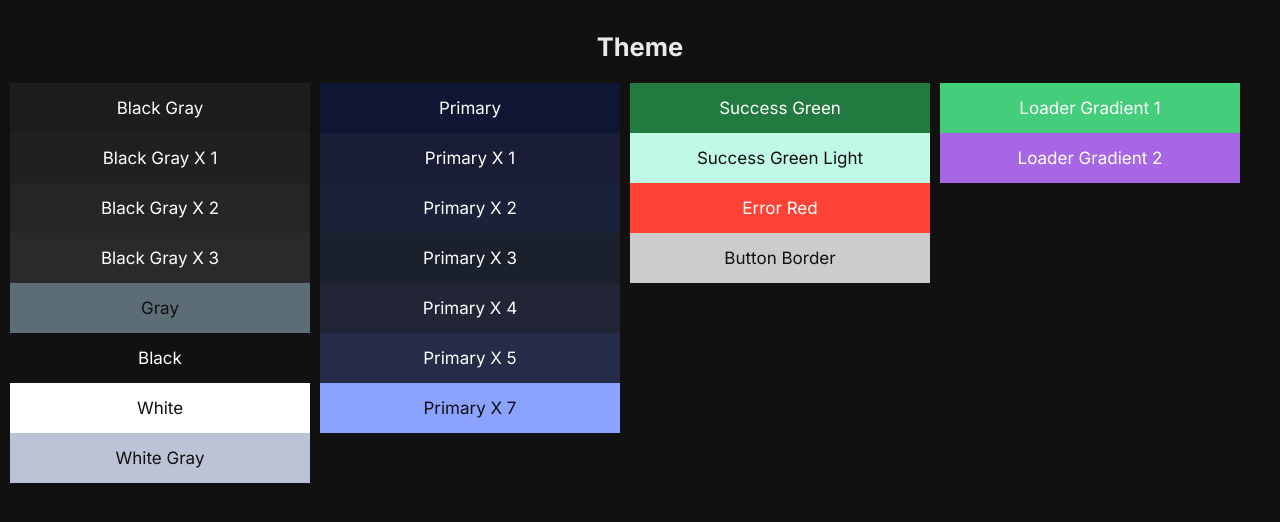
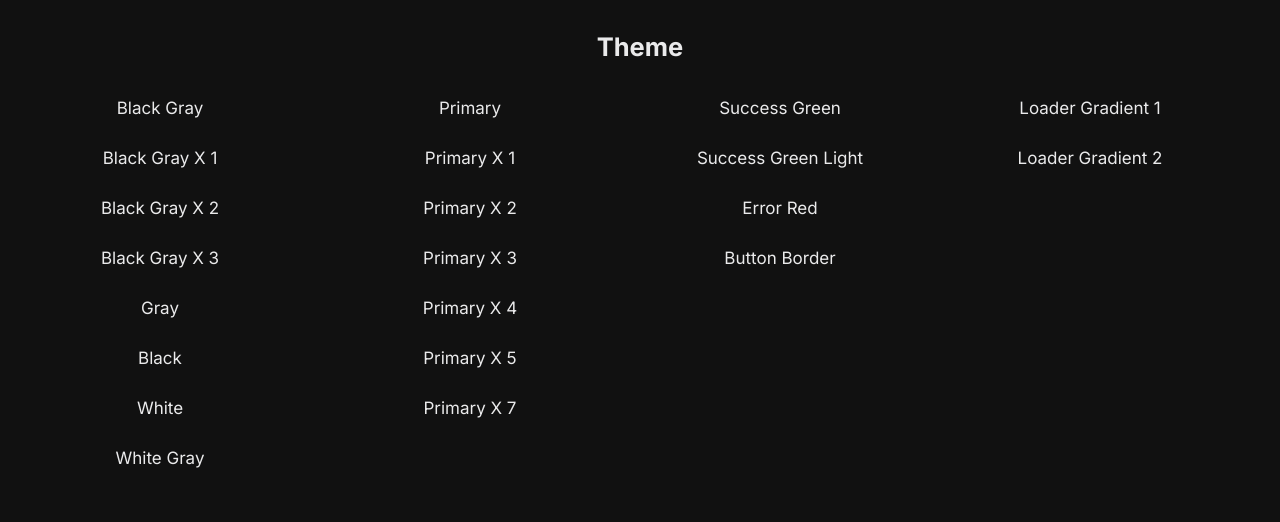
Before and after one commit to redis-developer/redis-playground-ui, a Next.js app: page /theme in a window 1280 px wide. Shown: the top 522 px of the page. Built offline with nearby package versions, Linux system fonts and the light colour scheme.

Commit message:
added all redis core color variables from figma

```diff
--- /dev/null
+++ b/src/app/common/css/redis-core.scss
@@ -0,0 +1,127 @@
+/*Redis Core Colors*/
+:root {
+  /* Hyper Scale */
+  --hyper-base: #ff4438;
+  --hyper-01: #fff3f2;
+  --hyper-02: #ffdad8;
+  --hyper-03: #ffaca7;
+  --hyper-04: #fd736a;
+  /* Same as base */
+  --hyper-05: #ff4438;
+  /* Deep Hyper */
+  --hyper-06: #eb352a;
+  --hyper-07: #e4291e;
+  --hyper-08: #d1281e;
+  --hyper-09: #8a221c;
+
+  /* Red Scale */
+  --red-100: #feedee;
+  --red-200: #e9e9e9;
+  --red-300: #fcb7bc;
+  --red-400: #f74b57;
+  --red-500: #ad353d;
+  --red-600: #631e23;
+  --red-700: #310f11;
+
+  --white-base: #ffffff;
+
+  /* Grayscale */
+  --gray-01: #f8f8f8;
+  --gray-02: #e6e6e6;
+  --gray-03: #d1d3d4;
+  --gray-04: #bcbec0;
+  --gray-05: #a7a9ac;
+  --gray-06: #939598;
+  --gray-07: #6d6e71;
+  --gray-08: #58595b;
+  --gray-09: #414042;
+
+  /* Black Scale */
+  --black-00: #2c2c2c;
+  --black-01: #282828;
+  --black-02: #000000;
+
+  /* Dusk Base and Extended */
+  --dusk-base: #163341;
+  --dusk-01: #f3f3f3;
+  --dusk-02: #e9e9e9;
+  --dusk-03: #d9d9d9;
+  --dusk-04: #b9c2c6;
+  --dusk-05: #8a99a0;
+  --dusk-06: #5c707a;
+  --dusk-07: #2d4754;
+  --dusk-08: #163341;
+  --midnight-base: #091a23;
+
+  /* Purple Base and Extended */
+  --purple-base: #c795e3;
+  --purple-01: #f9f4fc;
+  --purple-02: #f1e5fa;
+  --purple-03: #e3caf1;
+  --purple-04: #c795e3;
+  --purple-05: #b76be2;
+  --purple-06: #9c42ce;
+  --purple-07: #8f2ec4;
+  --purple-08: #7c1ab3;
+  --purple-09: #592479;
+
+  /* Purple Scale */
+  --purple-100: #f1edfc;
+  --purple-200: #c8b5f2;
+  --purple-300: #9e7ee8;
+  --purple-400: #7547de;
+  --purple-500: #52329b;
+  --purple-600: #2f1c59;
+  --purple-700: #170e2c;
+
+  /* Yellow Base and Extended */
+  --yellow-base: #ebff38;
+  --yellow-01: #fefff5;
+  --yellow-02: #fcffe1;
+  --yellow-03: #f7ffaf;
+  --yellow-04: #f3ff88;
+  --yellow-05: #ebff38;
+  --yellow-06: #d0f41d;
+  --yellow-07: #bfe112;
+  --yellow-08: #a9ca03;
+  --yellow-09: #8caa00;
+
+  /* Sky Blue Base and Extended */
+  --sky-blue-base: #3dd6f5;
+  --sky-blue-01: #f2fbff;
+  --sky-blue-02: #bfedff;
+  --sky-blue-03: #80dbff;
+  --sky-blue-04: #5ed1ff;
+  --sky-blue-05: #33c2fb;
+  --sky-blue-06: #25b5ee;
+  --sky-blue-07: #0f9fd9;
+  --sky-blue-08: #0e8ec0;
+  --sky-blue-09: #0477a5;
+
+  /* Teal Scale */
+  --teal-100: #edfbfc;
+  --teal-200: #b9f0f3;
+  --teal-300: #83e5e8; //#FFACA7
+  --teal-400: #84e5e9;
+  --teal-500: #37999d;
+  --teal-600: #20575a;
+  --teal-700: #102c2d;
+
+  /* Green Scale */
+  --green-100: #eff9f5;
+  --green-200: #fcffe1;
+  --green-300: #bde8d7;
+  --green-400: #5bc69b;
+  --green-500: #3a8365;
+  --green-600: #244f3e;
+  --green-700: #12281f;
+
+  /* Orange Scale */
+  --orange-100: #fff7ea;
+  --orange-200: #ffdfaa;
+  --orange-300: #ffc76b;
+  --orange-400: #ffaf2b;
+  --orange-500: #b37a1e;
+  --orange-600: #664611;
+  --orange-700: #332309;
+}
--- a/src/app/common/css/theme-redis.scss
+++ b/src/app/common/css/theme-redis.scss
@@ -1,131 +1,78 @@
 .theme-redis {
-  /* Core color palette */
-  --color-brand-primary: #e4291e;
-  --color-brand-hover: #8a221c;
-  --color-brand-active: #d1281e;
+  /*Component colors*/
+  --comp-code-mirror-bg-clr: var(--white-base);
+  --comp-code-mirror-gutter-bg-clr: var(--white-base);
+  --comp-code-mirror-gutter-txt-clr: var(--gray-05);
+  --comp-code-mirror-disabled-bg-clr: var(--white-base);
+  --comp-code-mirror-border-clr: var(--gray-02);
+  --comp-code-mirror-active-line-bg-clr: var(--gray-02);
+  --comp-code-mirror-active-gutter-txt-clr: var(--gray-07);
 
-  /* Neutral colors */
-  --color-black-base: #111111;
-  --color-black-gray-base: #1d1d1d;
-  --color-black-gray-100: #202020;
-  --color-black-gray-200: #252525;
-  --color-black-gray-300: #2a2a2a;
-  --color-black-gray-400: #333333;
-  --color-gray-02: #e6e6e6;
-  --color-gray-03: #d1d3d4;
-  --color-gray-06: #939598;
-  --color-gray-07: #6d6e71;
+  --comp-icon-button-bg-clr: var(--white-base);
+  --comp-icon-button-txt-clr: var(--hyper-07);
+  --comp-icon-button-icon-clr: var(--hyper-07);
+  --comp-icon-button-border-clr: var(--hyper-07);
+  --comp-icon-success-button-bg-clr: var(--hyper-07);
+  --comp-icon-success-button-txt-clr: var(--white-base);
+  --comp-icon-success-button-icon-clr: var(--white-base);
+  --comp-icon-success-button-border-clr: var(--white-base);
+  --comp-icon-button-hover-bg-clr: var(--hyper-09);
+  --comp-icon-button-active-bg-clr: var(--hyper-08);
 
-  --color-white-base: #ffffff;
-  --color-white-gray: #bdc3d7;
-  --color-gray-base: #5c6d75;
-  --color-slate-dark: #2d4754;
+  --comp-loader-bg-clr: var(--dusk-06);
+  --comp-loader-gradient1: var(--green-400);
+  --comp-loader-gradient2: var(--purple-06);
 
-  /* Semantic colors */
-  --color-success: #237a40;
-  --color-success-light: #c0fae6;
-  --color-error: #fe4336;
+  --comp-modal-popup-bg-clr: var(--dusk-01);
+  --comp-modal-popup-txt-clr: var(--dusk-04);
+  --comp-modal-popup-close-txt-clr: var(--dusk-06);
 
-  /* UI Element colors */
-  --color-border-base: #e6e6e6; /*d9d9d9*/
-  --color-shadow-base: #d1d3d4;
-  --color-resize-handle: #bcbec0;
+  --comp-tooltip-bg-clr: var(--dusk-07);
+  --comp-tooltip-txt-clr: var(--white-base);
 
-  /* Button colors */
-  --color-btn-border: #ccc;
-  --color-btn-default: var(--color-brand-primary);
-  --color-btn-hover: var(--color-brand-hover);
-  --color-btn-active: var(--color-brand-active);
+  --pg-main-header-bg-clr: var(--white-base);
+  --pg-main-header-txt-clr: var(--midnight-base);
+  --pg-main-header-box-shadow-clr: var(--gray-03);
 
-  /* Primary theme colors */
-  --color-primary: var(--color-white-base);
-  --color-primary-txt: #091a23;
-  --color-primary-light1: #f8f8f8;
-  --color-primary-light2: #e6e6e6;
-  --color-primary-light3: var(--color-shadow-base);
-  --color-primary-light4: #a7a9ac;
-  --color-primary-light5: #f4f6f7;
-  --color-primary-light7: var(--color-gray-base);
+  --pg-card-header-bg-clr: var(--white-base);
+  --pg-card-header-txt-clr: var(--midnight-base);
+  --pg-card-header-title-txt-clr: var(--dusk-07);
+  --pg-card-header-icon-clr: var(--dusk-07);
+  --pg-card-footer-bg-clr: var(--white-base);
+  --pg-card-footer-txt-clr: var(--dusk-07);
+  --pg-card-footer-border-clr: var(--gray-02);
 
-  /* Loader colors */
-  --color-loader-gradient1: #44ce7b;
-  --color-loader-gradient2: #a767e5;
+  --pg-result-table-border-clr: var(--gray-02);
+  --pg-result-table-header-border-clr: var(--gray-03);
+  --pg-result-table-header-bg-clr: var(--gray-02);
+  --pg-result-table-row-bg-hover-clr: var(--gray-03);
+  // --pg-result-bg-clr: var(--some-color);
+  // --pg-result-table-header-txt-clr: var(--some-color);
+  // --pg-result-table-row-bg-even-clr: var(--some-color);
+  // --pg-result-table-row-bg-odd-clr: var(--some-color);
+  // --pg-result-table-row-txt-clr: var(--some-color);
 
-  /*Component colors*/
-  --comp-code-mirror-bg-clr: var(--color-primary);
-  --comp-code-mirror-gutter-bg-clr: var(--color-primary);
-  --comp-code-mirror-gutter-txt-clr: var(--color-primary-light4);
-  --comp-code-mirror-disabled-bg-clr: var(--color-primary);
-  --comp-code-mirror-border-clr: var(--color-border-base);
-  --comp-code-mirror-active-line-bg-clr: var(--color-primary-light2);
-  --comp-code-mirror-active-gutter-txt-clr: var(--color-gray-07);
+  --pg-result-error-txt-clr: var(--hyper-05);
 
-  --comp-icon-button-bg-clr: var(--color-primary);
-  --comp-icon-button-txt-clr: var(--color-btn-default);
-  --comp-icon-button-icon-clr: var(--color-btn-default);
-  --comp-icon-button-border-clr: var(--color-btn-default);
-  --comp-icon-success-button-bg-clr: var(--color-btn-default);
-  --comp-icon-success-button-txt-clr: var(--color-primary);
-  --comp-icon-success-button-icon-clr: var(--color-primary);
-  --comp-icon-success-button-border-clr: var(--color-primary);
-  --comp-icon-button-hover-bg-clr: var(--color-btn-hover);
-  --comp-icon-button-active-bg-clr: var(--color-btn-active);
+  --pg-card-panel-resize-handle-bg-clr: var(--gray-04);
+  --pg-card-panel-box-shadow-clr: var(--gray-03);
 
-  --comp-loader-bg-clr: var(--color-primary-light7);
-  --comp-loader-gradient1: var(--color-loader-gradient1);
-  --comp-loader-gradient2: var(--color-loader-gradient2);
+  --pg-query-template-bg-clr: var(--gray-02);
+  --pg-query-template-txt-clr: var(--midnight-base);
+  --pg-query-template-item-bg-clr: var(--white-base);
+  --pg-query-template-item-txt-clr: var(--midnight-base);
+  --pg-query-template-item-border-clr: var(--gray-03);
+  --pg-query-template-item-hover-border-clr: var(--gray-05);
 
-  --comp-modal-popup-bg-clr: var(--color-primary-light5);
-  --comp-modal-popup-txt-clr: var(--color-white-gray);
-  --comp-modal-popup-close-txt-clr: var(--color-primary-light7);
+  --pg-sidebar-bg-clr: var(--white-base);
+  --pg-sidebar-txt-clr: var(--midnight-base);
+  --pg-sidebar-header-txt-clr: var(--midnight-base);
+  --pg-sidebar-shadow-clr: var(--gray-03);
+  --pg-sidebar-item-hover-bg-clr: var(--gray-03);
+  --pg-sidebar-item-active-bg-clr: var(--gray-02);
 
-  --comp-tooltip-bg-clr: var(--color-slate-dark);
-  --comp-tooltip-txt-clr: var(--color-white-base);
+  --pg-walkthrough-txt-clr: var(--midnight-base);
 
-  --pg-main-header-bg-clr: var(--color-primary);
-  --pg-main-header-txt-clr: var(--color-primary-txt);
-  --pg-main-header-box-shadow-clr: var(--color-shadow-base);
-
-  --pg-card-header-bg-clr: var(--color-primary);
-  --pg-card-header-txt-clr: var(--color-primary-txt);
-  --pg-card-header-title-txt-clr: var(--color-slate-dark);
-  --pg-card-header-icon-clr: var(--color-slate-dark);
-  --pg-card-footer-bg-clr: var(--color-primary);
-  --pg-card-footer-txt-clr: var(--color-slate-dark);
-  --pg-card-footer-border-clr: var(--color-border-base);
-
-  // --pg-result-bg-clr: var(--color-border-base);
-  --pg-result-table-border-clr: var(--color-gray-02);
-  --pg-result-table-header-border-clr: var(--color-gray-03);
-  --pg-result-table-header-bg-clr: var(--color-gray-02);
-  // --pg-result-table-header-txt-clr: var(--color-primary-txt);
-  // --pg-result-table-row-bg-even-clr: var(--color-primary-light1);
-  // --pg-result-table-row-bg-odd-clr: var(--color-white-base);
-  --pg-result-table-row-bg-hover-clr: var(--color-gray-03);
-  // --pg-result-table-row-txt-clr: var(--color-primary-txt);
-
-  --pg-result-error-txt-clr: var(--color-error-red);
-
-  --pg-card-panel-resize-handle-bg-clr: var(--color-resize-handle);
-  --pg-card-panel-box-shadow-clr: var(--color-shadow-base);
-
-  --pg-query-template-bg-clr: var(--color-primary-light2);
-  --pg-query-template-txt-clr: var(--color-primary-txt);
-  --pg-query-template-item-bg-clr: var(--color-primary);
-  --pg-query-template-item-txt-clr: var(--color-primary-txt);
-  --pg-query-template-item-border-clr: var(--color-primary-light3);
-  --pg-query-template-item-hover-border-clr: var(--color-primary-light4);
-
-  --pg-sidebar-bg-clr: var(--color-primary);
-  --pg-sidebar-txt-clr: var(--color-primary-txt);
-  --pg-sidebar-header-txt-clr: var(--color-primary-txt);
-  --pg-sidebar-shadow-clr: var(--color-shadow-base);
-  --pg-sidebar-border-clr: var(--color-border-base);
-  --pg-sidebar-item-hover-bg-clr: var(--color-primary-light3);
-  --pg-sidebar-item-active-bg-clr: var(--color-primary-light2);
-
-  --pg-walkthrough-txt-clr: var(--color-primary-txt);
-
-  --pg-container-bg-clr: var(--color-primary);
-  --pg-container-txt-clr: var(--color-primary-txt);
+  --pg-container-bg-clr: var(--white-base);
+  --pg-container-txt-clr: var(--midnight-base);
 }
--- a/src/app/common/css/theme.scss
+++ /dev/null
@@ -1,88 +0,0 @@
-.theme-custom-component {
-  /* Base colors */
-  --color-black: #111111;
-  --color-black-gray: #1d1d1d;
-  --color-black-gray-light1: #202020;
-  --color-black-gray-light2: #252525;
-  --color-black-gray-light3: #2a2a2a;
-  --color-black-gray-light4: #333333;
-  --color-gray: #5c6d75;
-  --color-white: #ffffff;
-  --color-white-gray: #bdc3d7;
-
-  --color-success-green: #237a40;
-  --color-success-green-light: #c0fae6;
-  --color-error-red: #fe4336;
-  --color-btn-border: #ccc;
-
-  --color-primary: #0e1633;
-  --color-primary-light1: #181d35;
-  --color-primary-light2: #1a2139;
-  --color-primary-light3: #1a202c;
-  --color-primary-light4: #212536;
-  --color-primary-light5: #242c47;
-  --color-primary-light7: #8ba2ff;
-
-  --color-loader-gradient1: #44ce7b;
-  --color-loader-gradient2: #a767e5;
-
-  /*Component colors*/
-  --comp-code-mirror-bg-clr: var(--color-black);
-  --comp-code-mirror-gutter-bg-clr: var(--color-black-gray-light1);
-  --comp-code-mirror-disabled-bg-clr: var(--color-black-gray);
-
-  --comp-icon-button-bg-clr: var(--color-primary-light7);
-  --comp-icon-button-txt-clr: var(--color-black);
-  --comp-icon-button-icon-clr: var(--color-black);
-  --comp-icon-button-border-clr: var(--color-btn-border);
-  --comp-icon-success-button-bg-clr: var(--color-success-green);
-  --comp-icon-success-button-txt-clr: var(--color-white);
-  --comp-icon-success-button-icon-clr: var(--color-success-green-light);
-  --comp-icon-success-button-border-clr: var(--color-btn-border);
-
-  --comp-loader-bg-clr: var(--color-primary-light7);
-  --comp-loader-gradient1: var(--color-loader-gradient1);
-  --comp-loader-gradient2: var(--color-loader-gradient2);
-
-  --comp-modal-popup-bg-clr: var(--color-primary);
-  --comp-modal-popup-txt-clr: var(--color-white-gray);
-
-  --comp-tooltip-bg-clr: var(--color-white-gray);
-  --comp-tooltip-txt-clr: var(--color-primary-light4);
-
-  --pg-main-header-bg-clr: var(--color-primary);
-  --pg-main-header-txt-clr: var(--color-white-gray);
-
-  --pg-card-header-bg-clr: var(--color-primary-light4);
-  --pg-card-header-txt-clr: var(--color-white-gray);
-  --pg-card-footer-bg-clr: var(--color-primary-light4);
-  --pg-card-footer-txt-clr: var(--color-white-gray);
-
-  --pg-result-bg-clr: var(--color-black-gray);
-  --pg-result-table-border-clr: var(--color-black-gray-light4);
-  --pg-result-table-header-bg-clr: var(--color-primary-light3);
-  --pg-result-table-header-txt-clr: var(--color-white-gray);
-  --pg-result-table-row-bg-even-clr: var(--color-black-gray-light2);
-  --pg-result-table-row-bg-odd-clr: var(--color-black-gray);
-  --pg-result-table-row-bg-hover-clr: var(--color-black-gray-light3);
-  --pg-result-table-row-txt-clr: var(--color-white);
-
-  --pg-result-error-txt-clr: var(--color-error-red);
-
-  --pg-card-panel-resize-handle-bg-clr: var(--color-gray);
-
-  --pg-query-template-bg-clr: var(--color-primary-light5);
-  --pg-query-template-txt-clr: var(--color-white-gray);
-  --pg-query-template-label-bg-clr: var(--color-primary-light1);
-  --pg-query-template-description-bg-clr: var(--color-primary);
-  --pg-query-template-description-txt-clr: var(--color-white);
-
-  --pg-sidebar-bg-clr: var(--color-primary-light2);
-  --pg-sidebar-txt-clr: var(--color-white-gray);
-  --pg-sidebar-header-txt-clr: var(--color-primary-light7);
-
-  --pg-walkthrough-spotlight-bg-clr: var(--color-btn-border);
-  --pg-walkthrough-txt-clr: var(--color-black);
-  --pg-walkthrough-btn-bg-clr: var(--color-primary);
-  --pg-walkthrough-btn-txt-clr: var(--color-white);
-}
--- a/src/app/layout.tsx
+++ b/src/app/layout.tsx
@@ -6,7 +6,7 @@ import { ToastContainer } from 'react-toastify';
 
 import './common/css/typography.scss';
 import './common/css/variables.scss';
-import './common/css/theme.scss';
+import './common/css/redis-core.scss';
 import './common/css/theme-redis.scss';
 import './common/css/anime.scss';
 
--- a/src/app/page-components/PgSidebar/index.scss
+++ b/src/app/page-components/PgSidebar/index.scss
@@ -6,7 +6,6 @@
   padding: var(--space-24) 0 var(--space-16) 0;
   background-color: var(--pg-sidebar-bg-clr);
   color: var(--pg-sidebar-txt-clr);
-  // border-top: 1px solid var(--pg-sidebar-border-clr);
   box-shadow: 0 var(--shadow-size-1) var(--shadow-size-1)
     var(--pg-sidebar-shadow-clr);
   box-sizing: border-box;
@@ -14,7 +13,6 @@
   .pg-list {
     margin-bottom: var(--space-24);
     padding-bottom: var(--space-8);
-    // border-bottom: 1px solid var(--pg-sidebar-border-clr);
   }
 
   .pg-list-title {
```
